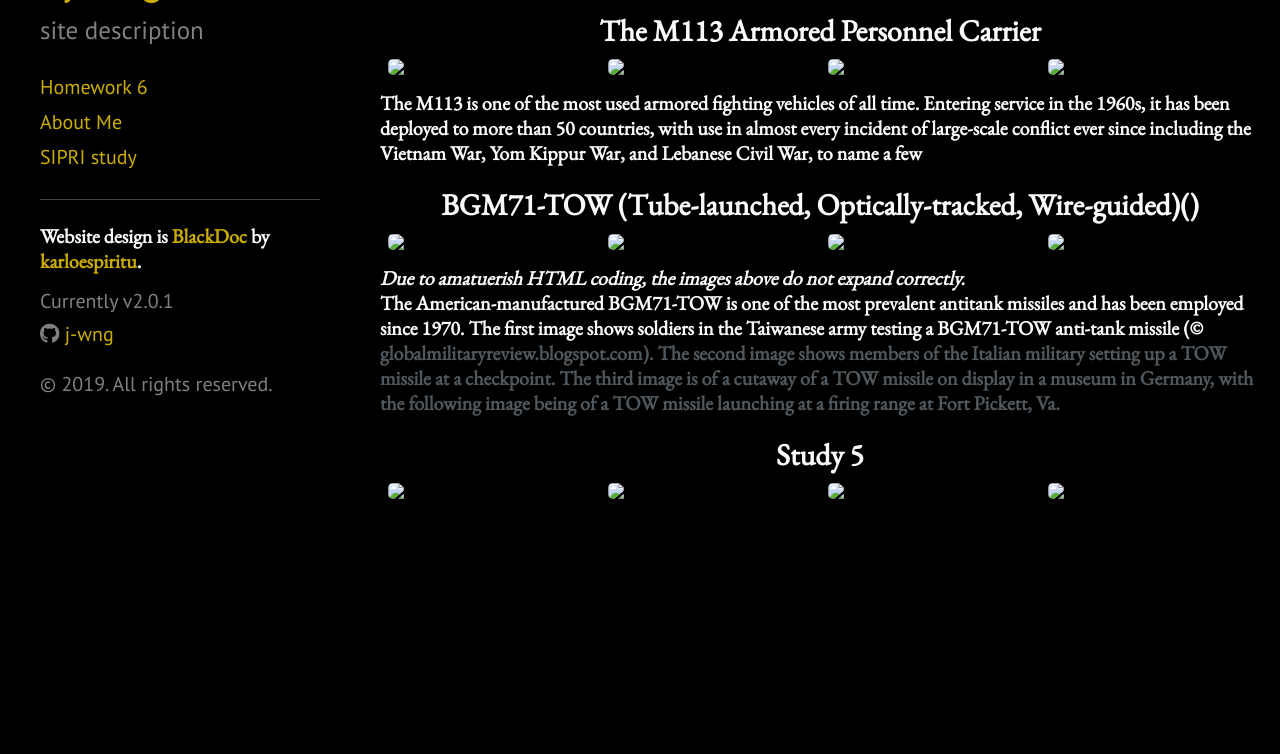
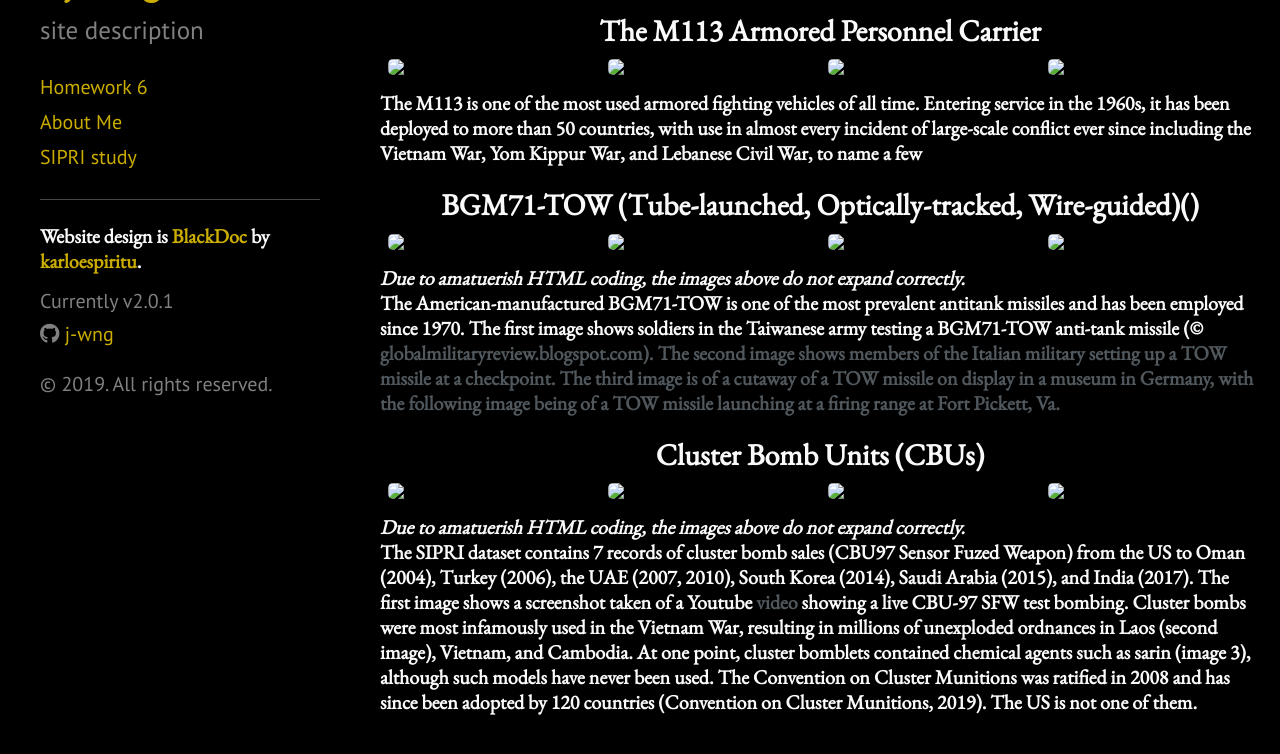
Before and after one commit to j-wng/j-wng.github.io, a Jekyll site: the page built from gallery.html, in a window 1280 px wide and 900 px high, scrolled down 511 px, cut to the strip 95-849 px from the top of the window. Built offline with Jekyll 4.4.1, drawn with Linux system fonts in a browser that asks for light colours; nearby versions of some CDN libraries; before the commit the page ends 1181 px from its top, so only the background shows below that.

Commit message:
Update gallery.html

```diff
--- a/gallery.html
+++ b/gallery.html
@@ -338,7 +338,7 @@
   The American-manufactured BGM71-TOW is one of the most prevalent antitank missiles and has been employed since 1970. The first image shows soldiers in the Taiwanese army testing a BGM71-TOW anti-tank missile (© <a href="http://globalmilitaryreview.blogspot.com/2011/06/taiwanese-army-tests-bgm-71-tow-anti.html">globalmilitaryreview.blogspot.com). The second image shows members of the Italian military setting up a TOW missile at a checkpoint. The third image is of a cutaway of a TOW missile on display in a museum in Germany, with the following image being of a TOW missile launching at a firing range at Fort Pickett, Va.</h5>
 
 <body>
-<h2 style="text-align:center">Study 5</h2>
+<h2 style="text-align:center">Cluster Bomb Units (CBUs)</h2>
 <div class="row">
   <div class="column">
     <img src="j-wng.github.io/DHProject/CBU97_1.jpg" style="width:100%" onclick="openModal();currentSlide(1)" class="hover-shadow cursor">
@@ -401,6 +401,8 @@
   </div>
 </div>
 
+<h5><i>Due to amatuerish HTML coding, the images above do not expand correctly.</i><br>
+  The SIPRI dataset contains 7 records of cluster bomb sales (CBU97 Sensor Fuzed Weapon) from the US to Oman (2004), Turkey (2006), the UAE (2007, 2010), South Korea (2014), Saudi Arabia (2015), and India (2017). The first image shows a screenshot taken of a Youtube <a href="https://www.youtube.com/watch?v=bg9uoI8RQKc">video</a> showing a live CBU-97 SFW test bombing. Cluster bombs were most infamously used in the Vietnam War, resulting in millions of unexploded ordnances in Laos (second image), Vietnam, and Cambodia. At one point, cluster bomblets contained chemical agents such as sarin (image 3), although such models  have never been used. The Convention on Cluster Munitions was ratified in 2008 and has since been adopted by 120 countries (Convention on Cluster Munitions, 2019). The US is not one of them.
 
 <script>
 function openModal() {
```
